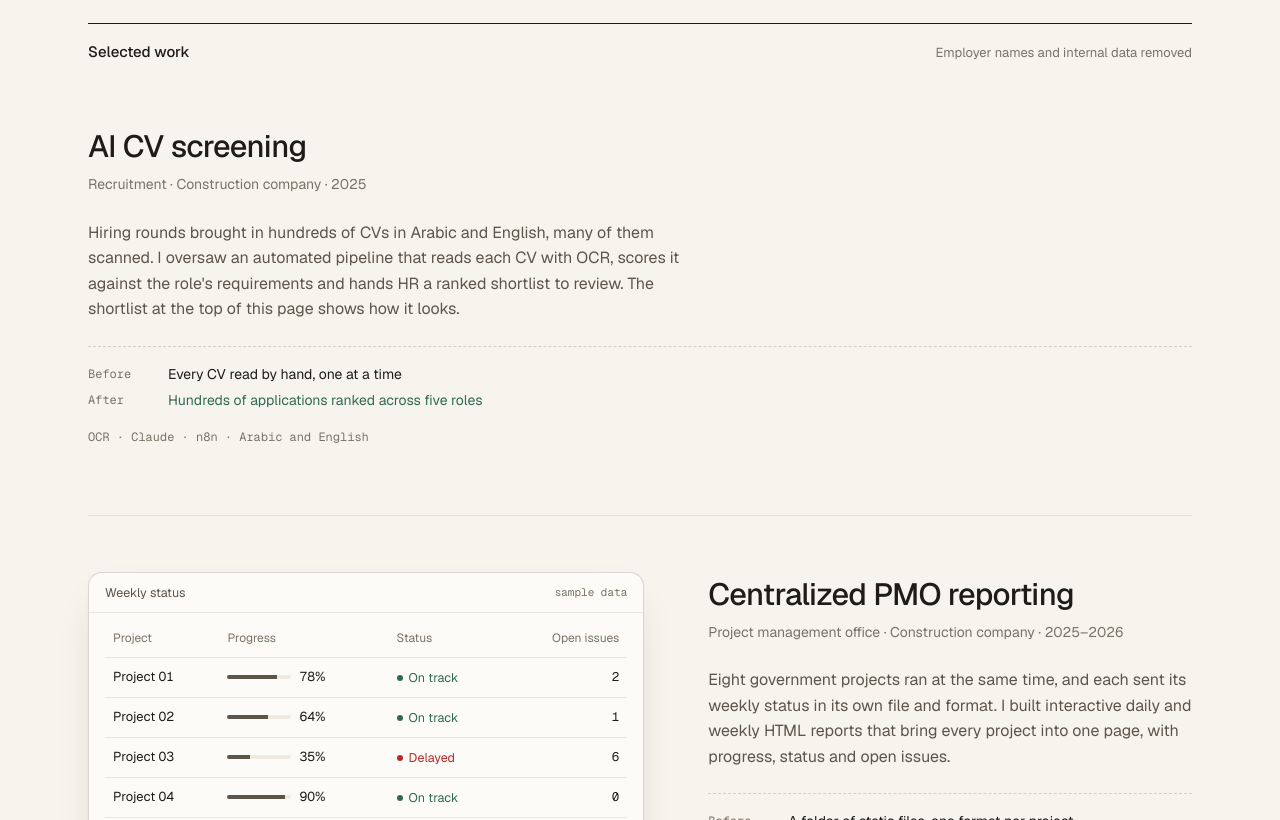
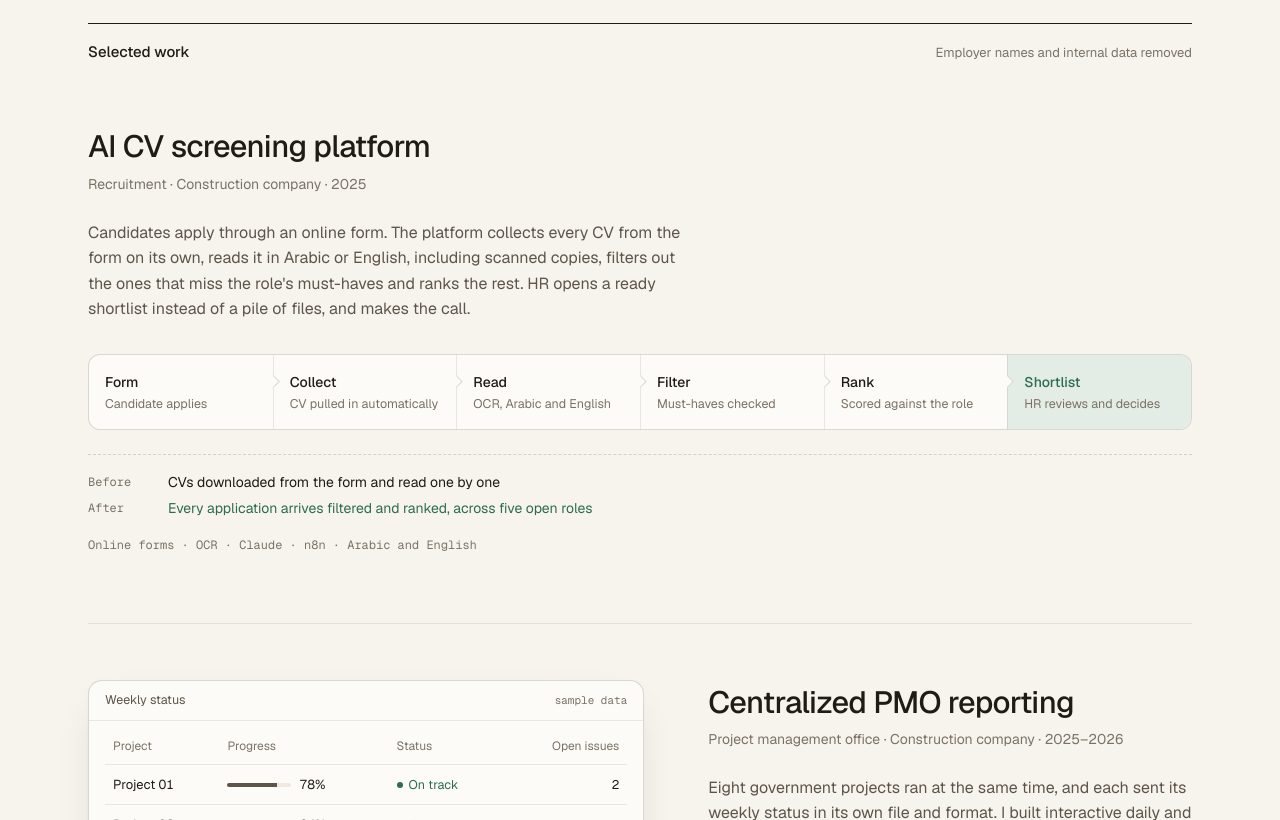
Before and after one commit to alarifijabdullah-byte/portfolio, a plain HTML site: page index.html in a window 1280 px wide. Shown: the part 660-1480 px from the top of the page. Drawn offline with nearby package versions, Linux system fonts and the light colour scheme.

Commit message:
CV screening: describe the platform flow from form to shortlist
Co-Authored-By: Claude Opus 5.5 <noreply@anthropic.com>

```diff
--- a/index.html
+++ b/index.html
@@ -107,6 +107,15 @@ tr.sel td:first-child{box-shadow:inset 2px 0 0 var(--accent)}
 .case h3{font-size:clamp(1.5rem,2.4vw,2rem);line-height:1.2;letter-spacing:-.02em;font-weight:500;margin:0 0 8px}
 .case .ctx{font-size:14px;color:var(--muted);margin:0 0 24px}
 .case p.body{margin:0;color:var(--ink2);max-width:58ch}
+.flow{list-style:none;margin:32px 0 0;padding:0;display:grid;grid-template-columns:repeat(6,minmax(0,1fr));border:1px solid var(--line2);border-radius:12px;background:var(--card);overflow:hidden}
+.flow li{padding:16px;border-left:1px solid var(--line);min-width:0;position:relative}
+.flow li:first-child{border-left:0}
+.flow li b{display:block;font-weight:500;font-size:14px;margin-bottom:2px}
+.flow li span{font-size:12.5px;color:var(--muted);line-height:1.4;display:block}
+.flow li:not(:last-child)::after{content:"";position:absolute;right:-5px;top:22px;width:8px;height:8px;border-top:1px solid var(--line2);border-right:1px solid var(--line2);transform:rotate(45deg);background:var(--card);z-index:1}
+.flow li.end{background:var(--accent-bg)} .flow li.end b{color:var(--accent)}
+@media (max-width:900px){.flow{grid-template-columns:repeat(3,minmax(0,1fr))}.flow li:nth-child(4){border-left:0}.flow li:nth-child(n+4){border-top:1px solid var(--line)}.flow li:nth-child(3)::after{display:none}}
+@media (max-width:480px){.flow{grid-template-columns:repeat(2,minmax(0,1fr))}.flow li{border-left:1px solid var(--line)!important;border-top:1px solid var(--line)}.flow li:nth-child(odd){border-left:0!important}.flow li:nth-child(-n+2){border-top:0}.flow li::after{display:none}}
 .memo{display:grid;grid-template-columns:64px minmax(0,1fr);gap:4px 16px;margin-top:24px;padding:16px 0 0;border-top:1px dashed var(--line2);font-size:14px}
 .memo dt{font-family:var(--mono);font-size:12px;color:var(--muted);padding-top:2px}
 .memo dd{margin:0;color:var(--ink)}
@@ -193,7 +202,7 @@ footer{border-top:1px solid var(--line);padding-block:24px;color:var(--muted);fo
         <div class="sec"></div><div class="l" style="width:76%"></div><div class="l hl" style="width:66%"></div><div class="l" style="width:58%"></div>
       </div>
       <div class="win">
-        <div class="wbar"><span class="t">HR Specialist · shortlist</span><span class="note">sample data</span></div>
+        <div class="wbar"><span class="t">Applications · HR Specialist</span><span class="note">sample data</span></div>
         <div class="wbody">
           <table>
             <tr><th>Applicant</th><th>CV</th><th class="num">Exp.</th><th>Match</th><th>Status</th></tr>
@@ -212,11 +221,19 @@ footer{border-top:1px solid var(--line);padding-block:24px;color:var(--muted);fo
     <div class="sec-head"><h2>Selected work</h2><span>Employer names and internal data removed</span></div>
 
     <article class="case">
-      <h3>AI CV screening</h3>
+      <h3>AI CV screening platform</h3>
       <p class="ctx">Recruitment · Construction company · 2025</p>
-      <p class="body">Hiring rounds brought in hundreds of CVs in Arabic and English, many of them scanned. I oversaw an automated pipeline that reads each CV with OCR, scores it against the role's requirements and hands HR a ranked shortlist to review. The shortlist at the top of this page shows how it looks.</p>
-      <dl class="memo"><dt>Before</dt><dd>Every CV read by hand, one at a time</dd><dt>After</dt><dd class="after">Hundreds of applications ranked across five roles</dd></dl>
-      <p class="tools">OCR · Claude · n8n · Arabic and English</p>
+      <p class="body">Candidates apply through an online form. The platform collects every CV from the form on its own, reads it in Arabic or English, including scanned copies, filters out the ones that miss the role's must-haves and ranks the rest. HR opens a ready shortlist instead of a pile of files, and makes the call.</p>
+      <ol class="flow" aria-label="How the platform works">
+        <li><b>Form</b><span>Candidate applies</span></li>
+        <li><b>Collect</b><span>CV pulled in automatically</span></li>
+        <li><b>Read</b><span>OCR, Arabic and English</span></li>
+        <li><b>Filter</b><span>Must-haves checked</span></li>
+        <li><b>Rank</b><span>Scored against the role</span></li>
+        <li class="end"><b>Shortlist</b><span>HR reviews and decides</span></li>
+      </ol>
+      <dl class="memo"><dt>Before</dt><dd>CVs downloaded from the form and read one by one</dd><dt>After</dt><dd class="after">Every application arrives filtered and ranked, across five open roles</dd></dl>
+      <p class="tools">Online forms · OCR · Claude · n8n · Arabic and English</p>
     </article>
 
     <article class="case split rev">
```
